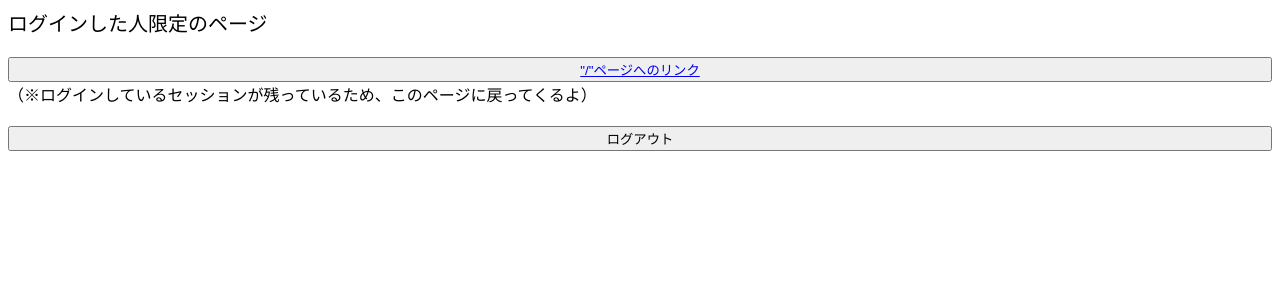
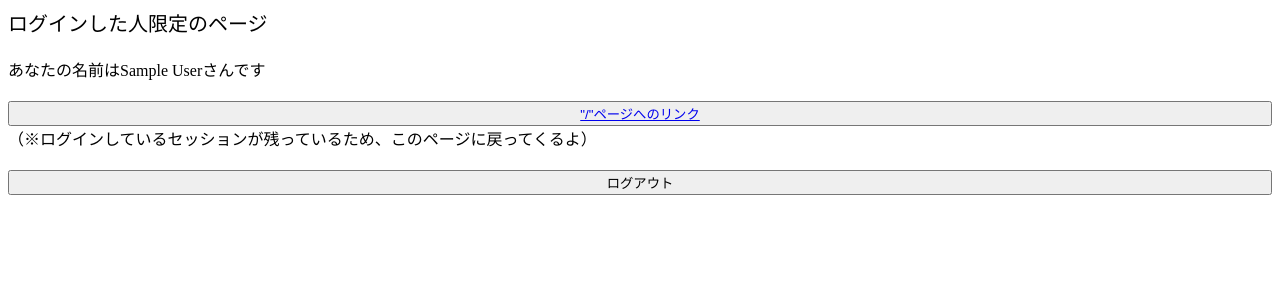
Before and after one commit to shunji-muto/NextAuth-Firebase, a Next.js app in the folder next-auth_firebase-auth/: page /protected-page in a window 1280 px wide. Shown: the top 300 px of the page. Built offline with nearby package versions, Linux system fonts and the light colour scheme; no server answers; sample sign-in values are in the browser's storage.

Commit message:
保護されたページにユーザー名を表示する機能を追加

```diff
--- a/next-auth_firebase-auth/src/app/(protected)/protected-page/page.tsx
+++ b/next-auth_firebase-auth/src/app/(protected)/protected-page/page.tsx
@@ -1,12 +1,16 @@
 "use client"
 
 import { logOutWithFirebaseAuth } from "@/lib/firebase/firebase-auth"
+import { useSession } from "next-auth/react";
 import Link from "next/link"
 
 const Page = () => {
+  const {data:session} = useSession();
+
   return (
     <div style={{display:"flex", flexDirection:"column", gap: 20}}>
         <div style={{fontSize: 20, fontWeight: 20}}>ログインした人限定のページ</div>
+        <div>あなたの名前は{session?.user?.name}さんです</div>
         <div style={{display:"flex", flexDirection:"column"}}>
             <button>
                 <Link href={`/`}>"/"ページへのリンク</Link>
```
